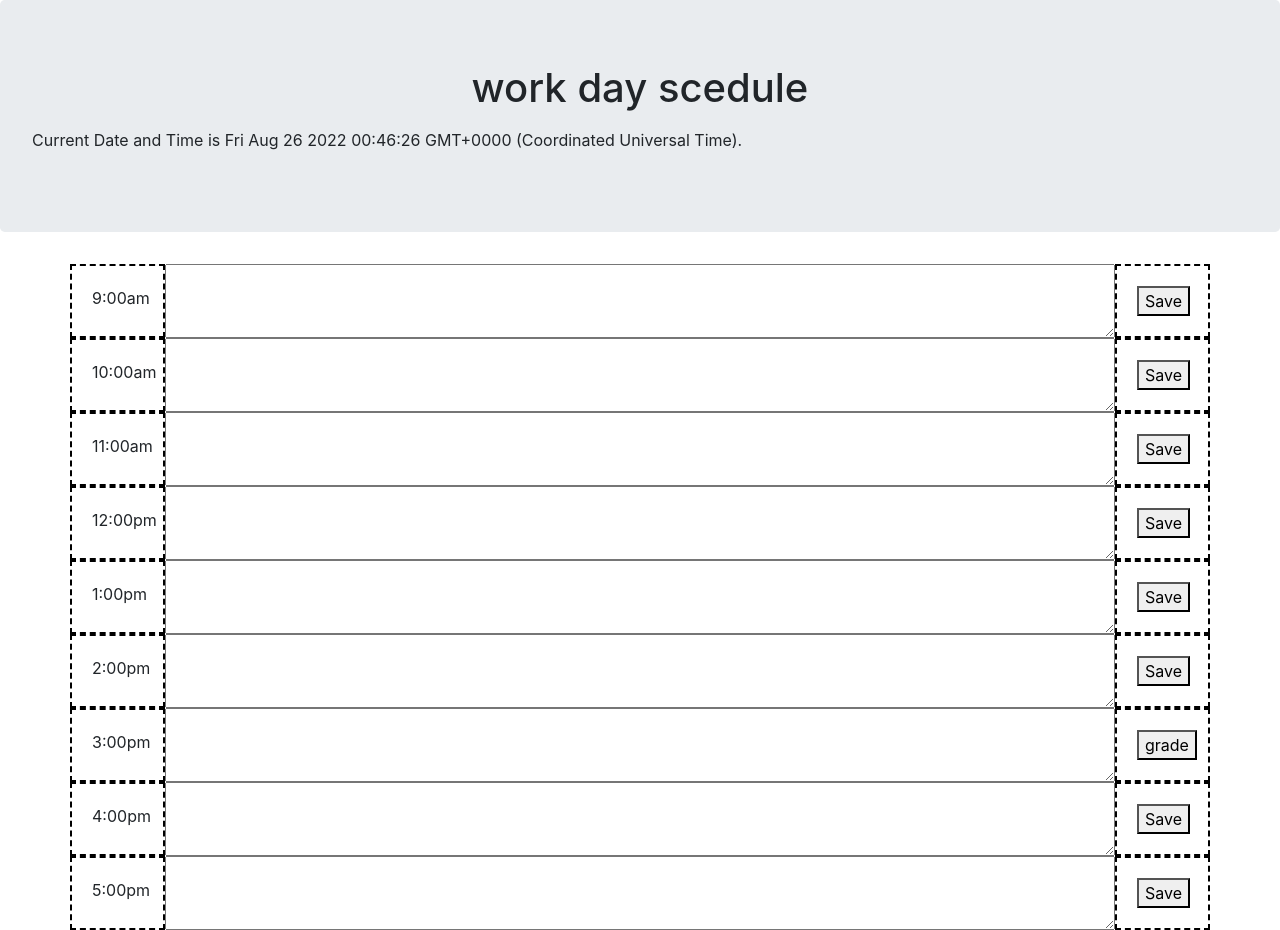
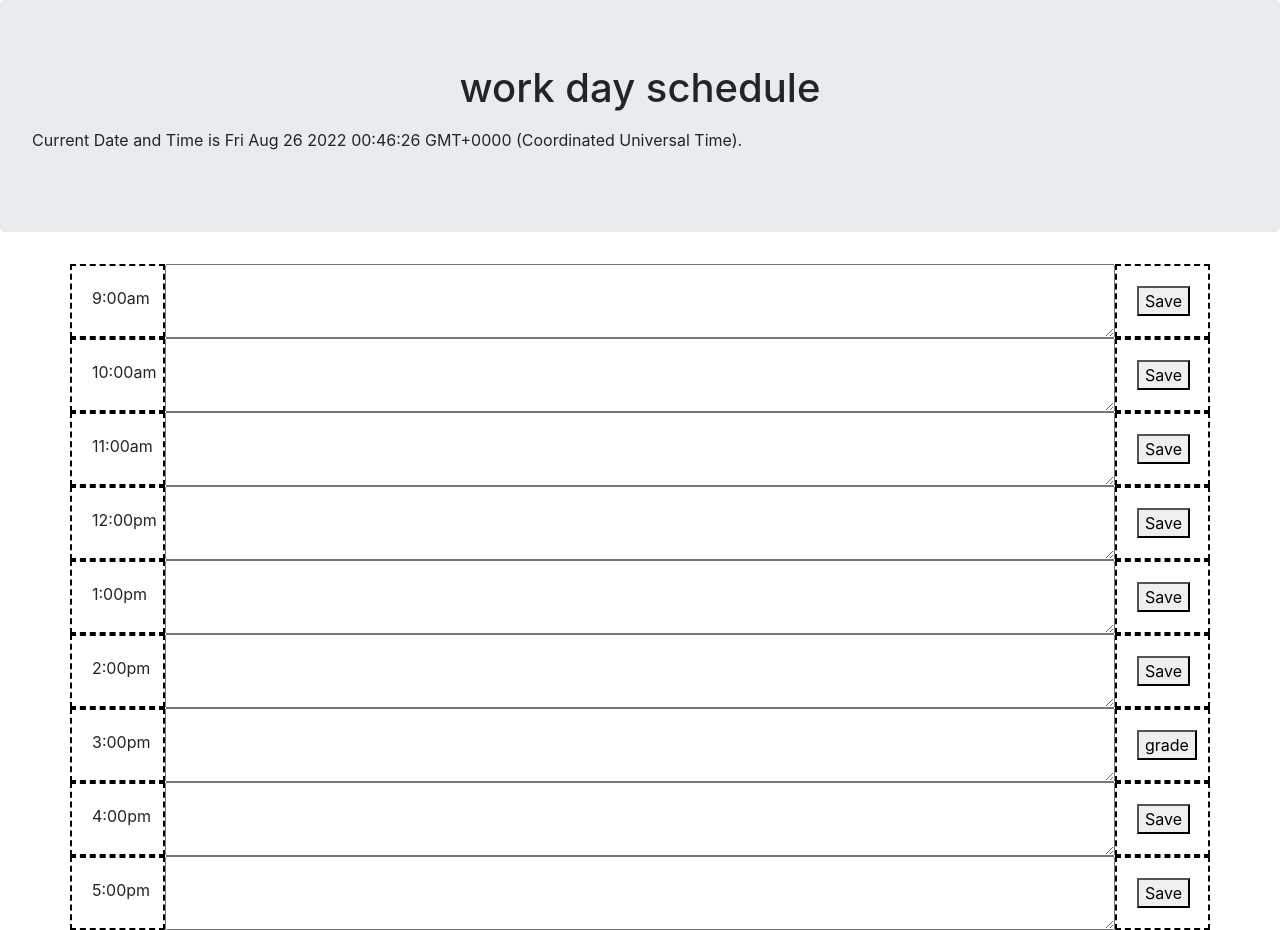
Before and after one commit to gfinnie01/work-day, a plain HTML site: page index.html in a window 1280 px wide. Drawn offline with nearby package versions, Linux system fonts and the light colour scheme.

Commit message:
just finnished my read me and fixed some spelling errors

```diff
--- a/index.html
+++ b/index.html
@@ -10,7 +10,7 @@
 </head>
 <body>
     <div class="jumbotron">
-        <h1 class="text-center">work day scedule</h1>
+        <h1 class="text-center">work day schedule</h1>
         <p id="currentDay" class="lead"></p>
         <div><p>Current Date and Time is <span id='date-time'></span>.</p></div>
     </div>
```
